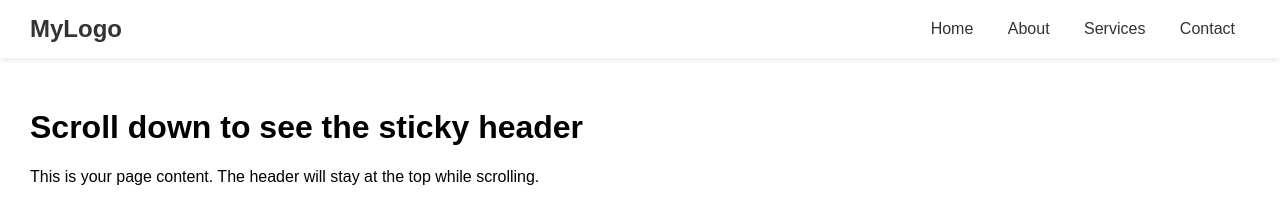
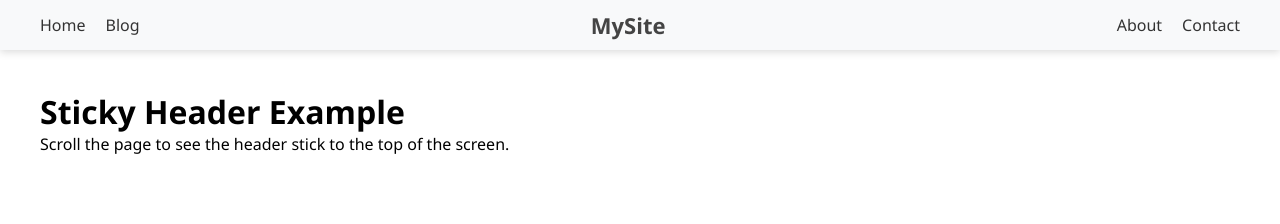
Before and after one commit to Aswini51/css, a plain HTML site: page Index.html in a window 1280 px wide. Shown: the top 224 px of the page. Drawn offline with Linux system fonts and the light colour scheme.

Commit message:
Add files via upload

```diff
--- a/Index.html
+++ b/Index.html
@@ -2,63 +2,79 @@
 <html lang="en">
 <head>
   <meta charset="UTF-8">
-  <title>Sticky Header Example</title>
+  <title>Sticky Header Layout</title>
   <style>
+    * {
+      box-sizing: border-box;
+      margin: 0;
+      padding: 0;
+    }
+
     body {
-      margin: 0;
-      font-family: Arial, sans-serif;
+      font-family: 'Segoe UI', sans-serif;
     }
 
     header {
       position: sticky;
       top: 0;
-      background-color: #ffffff;
+      background-color: #f8f9fa;
+      padding: 10px 40px;
+      box-shadow: 0 2px 8px rgba(0, 0, 0, 0.15);
       display: flex;
+      align-items: center;
       justify-content: space-between;
-      align-items: center;
-      padding: 15px 30px;
-      box-shadow: 0 2px 6px rgba(0, 0, 0, 0.1);
-      z-index: 1000;
+      z-index: 999;
     }
 
-    .logo {
-      font-size: 24px;
-      font-weight: bold;
-      color: #333;
+    .nav-left,
+    .nav-right {
+      display: flex;
+      gap: 20px;
     }
 
-    nav a {
-      margin: 0 15px;
+    .nav-left a,
+    .nav-right a {
       text-decoration: none;
       color: #333;
       font-weight: 500;
     }
 
-    nav a:hover {
+    .nav-left a:hover,
+    .nav-right a:hover {
       color: #007bff;
     }
 
+    .logo {
+      font-size: 22px;
+      font-weight: bold;
+      color: #444;
+    }
+
     main {
-      padding: 30px;
-      height: 2000px; /* for scroll demo */
+      padding: 40px;
+      height: 1500px; /* just to enable scrolling */
     }
   </style>
 </head>
 <body>
 
   <header>
-    <div class="logo">MyLogo</div>
-    <nav>
+    <div class="nav-left">
       <a href="#">Home</a>
+      <a href="#">Blog</a>
+    </div>
+
+    <div class="logo">MySite</div>
+
+    <div class="nav-right">
       <a href="#">About</a>
-      <a href="#">Services</a>
       <a href="#">Contact</a>
-    </nav>
+    </div>
   </header>
 
   <main>
-    <h1>Scroll down to see the sticky header</h1>
-    <p>This is your page content. The header will stay at the top while scrolling.</p>
+    <h1>Sticky Header Example</h1>
+    <p>Scroll the page to see the header stick to the top of the screen.</p>
   </main>
 
 </body>
```
